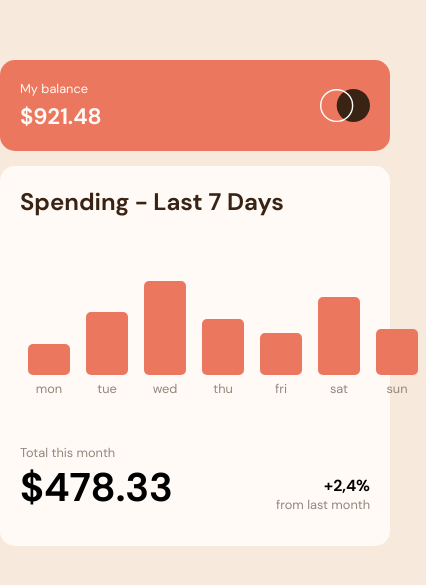
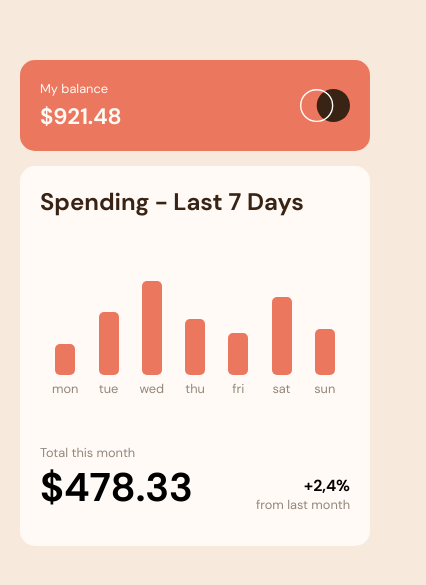
Before and after one commit to domieee/expenses-chart_frontend-mentor, a React (Vite) app: page / in a window 390 px wide. Shown: the part 119-704 px from the top of the page, 426 px wide, since content can reach past the window. Built offline with nearby package versions, Linux system fonts and the light colour scheme.

Commit message:
adding resposive style

```diff
--- a/src/components/chart/Chart.scss
+++ b/src/components/chart/Chart.scss
@@ -59,13 +59,14 @@ main {
             margin-inline: auto;
         }
 
-        > .chartItem {
+        .chartItem {
             border-radius: 5px;
             background-color: hsl(10, 79%, 65%);
-            width: 42px;
+            width: 40px;
             height: 100%;
             margin-inline: 8px;
             transition: opacity 0.25s ease;
+            transition: width 0.25s ease;
 
             &:hover {
                 opacity: 67.5%;
@@ -115,8 +116,20 @@ main {
     }
 }
 
-@media (width: 374px) {
-    .chartItem {
-        width: 20px;
+@media only screen and (max-width: 400px) {
+
+    #root {
+        padding-inline: 20px;
+        .card {
+            .main {
+                .chart {
+                    .chartColumn {
+                        .chartItem {
+                            width: 20px;
+                        }
+                    }
+                }
+            }
+        }
     }
 }
```
